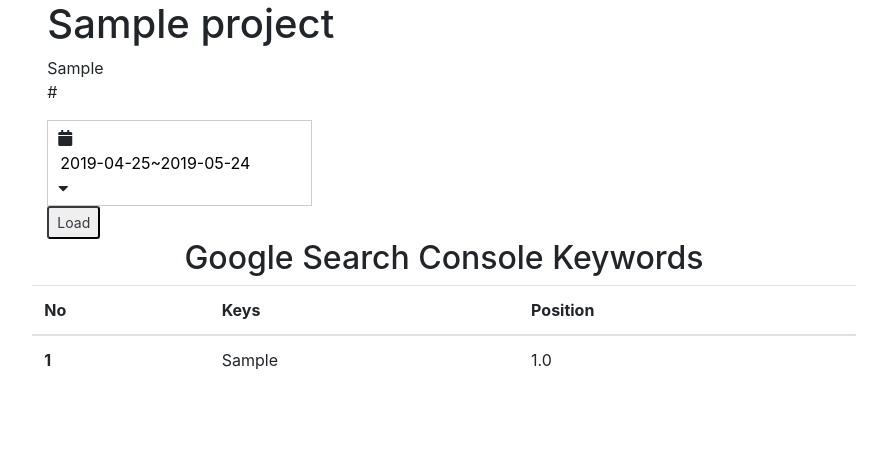
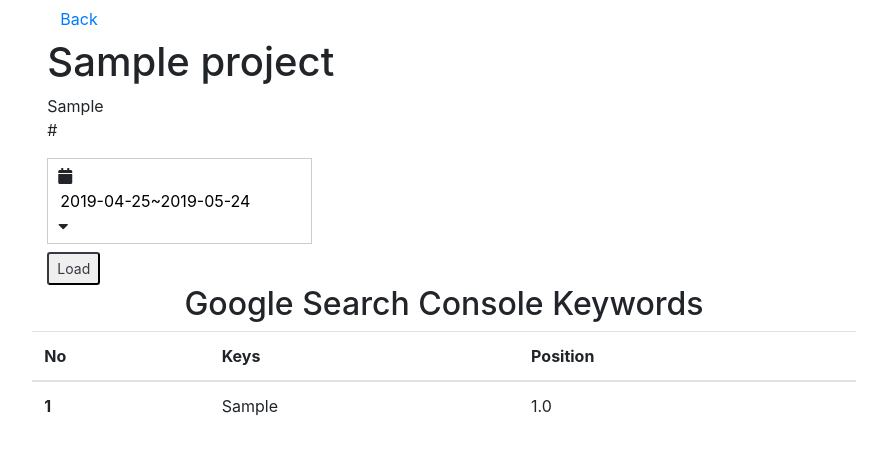
Before and after one commit to FunnyDeveloper100/google-ads-analysis-flask-jquery, a Flask app: page /project/view/1 in a window 1280 px wide. Shown: the top 455 px of the page, without its empty margins (196-1083 px from the left). Run offline with Flask 2, Linux system fonts and the light colour scheme; tables that the repository leaves empty hold one stand-in row (values such as "Sample post"); some libraries are stand-ins or nearby versions.

Commit message:
add back button

```diff
--- a/app/templates/project/project_detail.html
+++ b/app/templates/project/project_detail.html
@@ -2,6 +2,9 @@
 {% block body %}
  <div>
      <div class="container mt-10">
+            <a href="/" class="btn btn-link">
+                Back
+            </a>
          <h1>{{ project.project_name }}</h1>
         <span>{{ project.country }}</span>
         <p>{{ project.property_url }}</p>
@@ -10,7 +13,7 @@
                 <i class="fa fa-calendar"></i>&nbsp;
                 <input name="daterange" class="border-0"></input> <i class="fa fa-caret-down"></i>
             </div>
-            <button type="submit" class="btn-outline-dark btn-sm">Load</button>
+            <button type="submit" class="btn-outline-dark btn-sm mt-2">Load</button>
         </form>
     </div>
     <div class="text-center"> <h2>Google Search Console Keywords </h2> </div>
```
